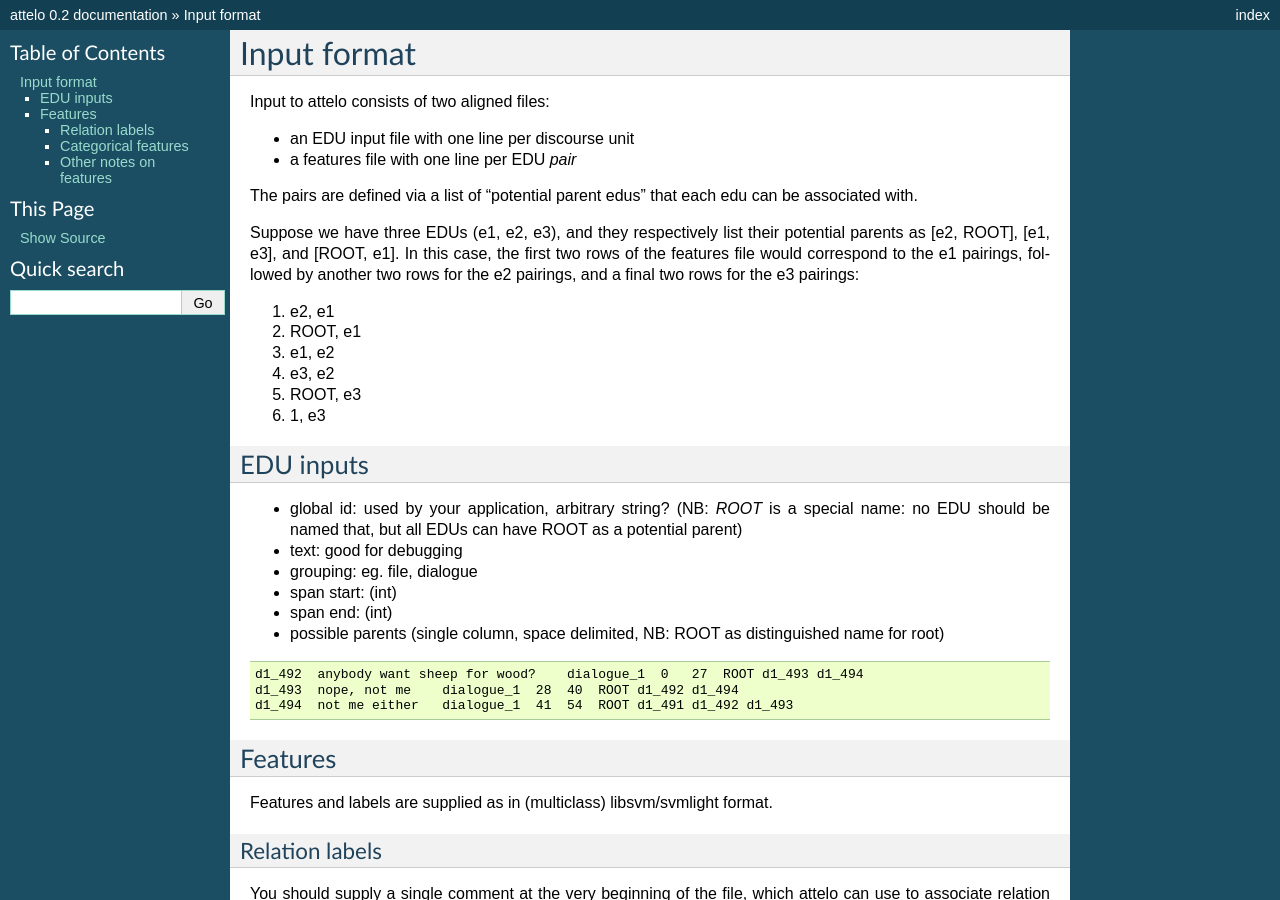
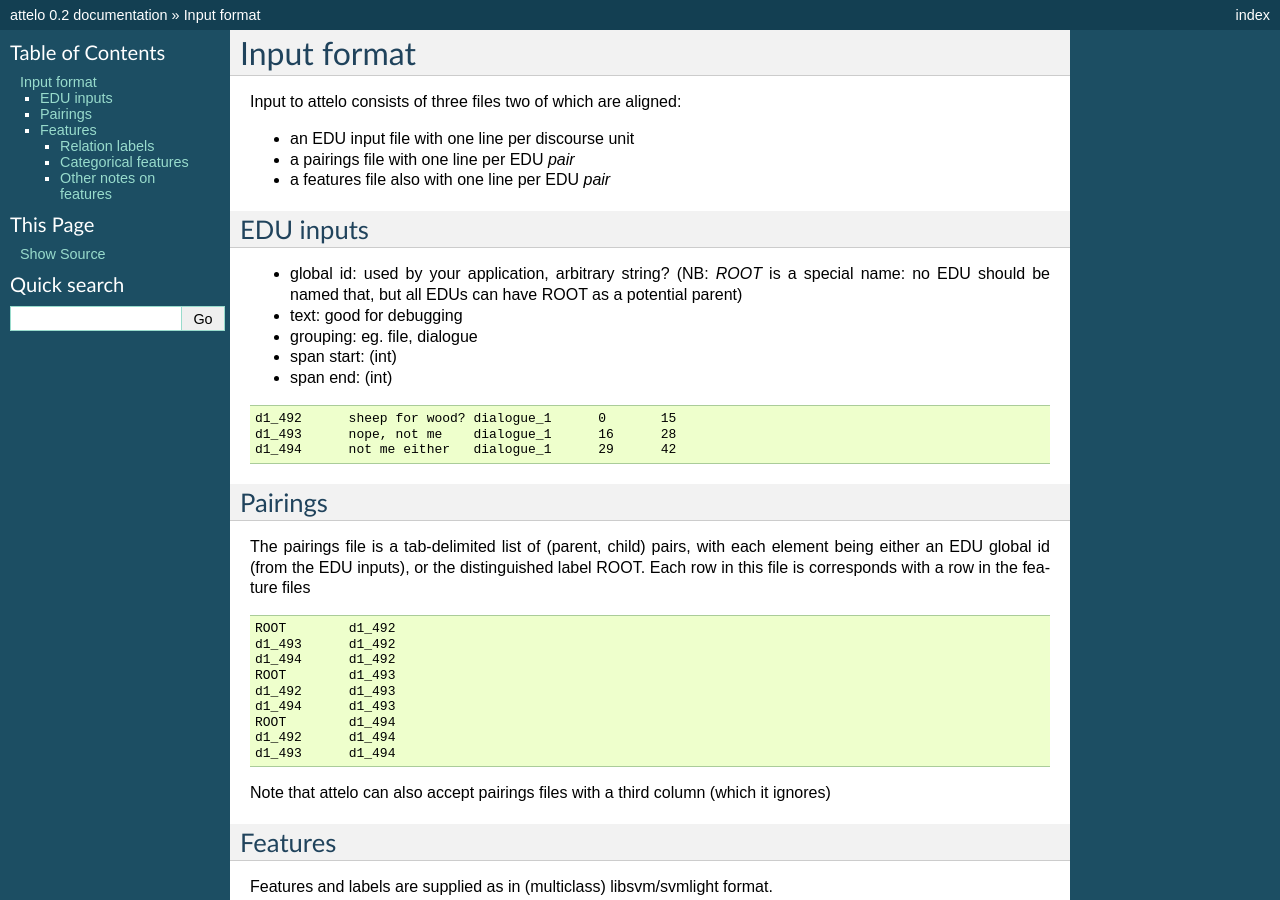
Before and after one commit to irit-melodi/attelo, a Sphinx documentation site: the page built from doc/input.rst, in a window 1280 px wide and 900 px high. Built offline with Sphinx 7.4.7, drawn with Linux system fonts in a browser that asks for light colours.

Commit message:
UI split pairings from edu input file

```diff
--- a/doc/input.rst
+++ b/doc/input.rst
@@ -3,26 +3,11 @@
 Input format
 ============
 
-Input to attelo consists of two aligned files:
+Input to attelo consists of three files two of which are aligned:
 
 * an EDU input file with one line per discourse unit
-* a features file with one line per EDU *pair*
-
-The pairs are defined via a list of "potential parent edus" that
-each edu can be associated with.
-
-Suppose we have three EDUs (e1, e2, e3), and they respectively
-list their potential parents as [e2, ROOT], [e1, e3], and [ROOT, e1].
-In this case, the first two rows of the features file would
-correspond to the e1 pairings, followed by another two rows for
-the e2 pairings, and a final two rows for the e3 pairings:
-
-1. e2,   e1
-2. ROOT, e1
-3. e1,   e2
-4. e3,   e2
-5. ROOT, e3
-6. 1,    e3
+* a pairings file with one line per EDU *pair*
+* a features file also with one line per EDU *pair*
 
 EDU inputs
 ----------
@@ -34,14 +19,34 @@ EDU inputs
 * grouping: eg. file, dialogue
 * span start: (int)
 * span end: (int)
-* possible parents (single column, space delimited,
-  NB: ROOT as distinguished name for root)
 
 ::
 
-    d1_492  anybody want sheep for wood?    dialogue_1  0   27  ROOT d1_493 d1_494
-    d1_493  nope, not me    dialogue_1  28  40  ROOT d1_492 d1_494
-    d1_494  not me either   dialogue_1  41  54  ROOT d1_491 d1_492 d1_493
+    d1_492	sheep for wood?	dialogue_1	0	15
+    d1_493	nope, not me	dialogue_1	16	28
+    d1_494	not me either	dialogue_1	29	42
+
+Pairings
+--------
+The pairings file is a tab-delimited list of (parent, child) pairs,
+with each element being either an EDU global id (from the EDU inputs),
+or the distinguished label ROOT.  Each row in this file is corresponds with a
+row in the feature files ::
+
+
+    ROOT	d1_492
+    d1_493	d1_492
+    d1_494	d1_492
+    ROOT	d1_493
+    d1_492	d1_493
+    d1_494	d1_493
+    ROOT	d1_494
+    d1_492	d1_494
+    d1_493	d1_494
+
+
+Note that attelo can also accept pairings files with a third column (which
+it ignores)
 
 Features
 --------
```
Also changed, not shown: 9 other files.
